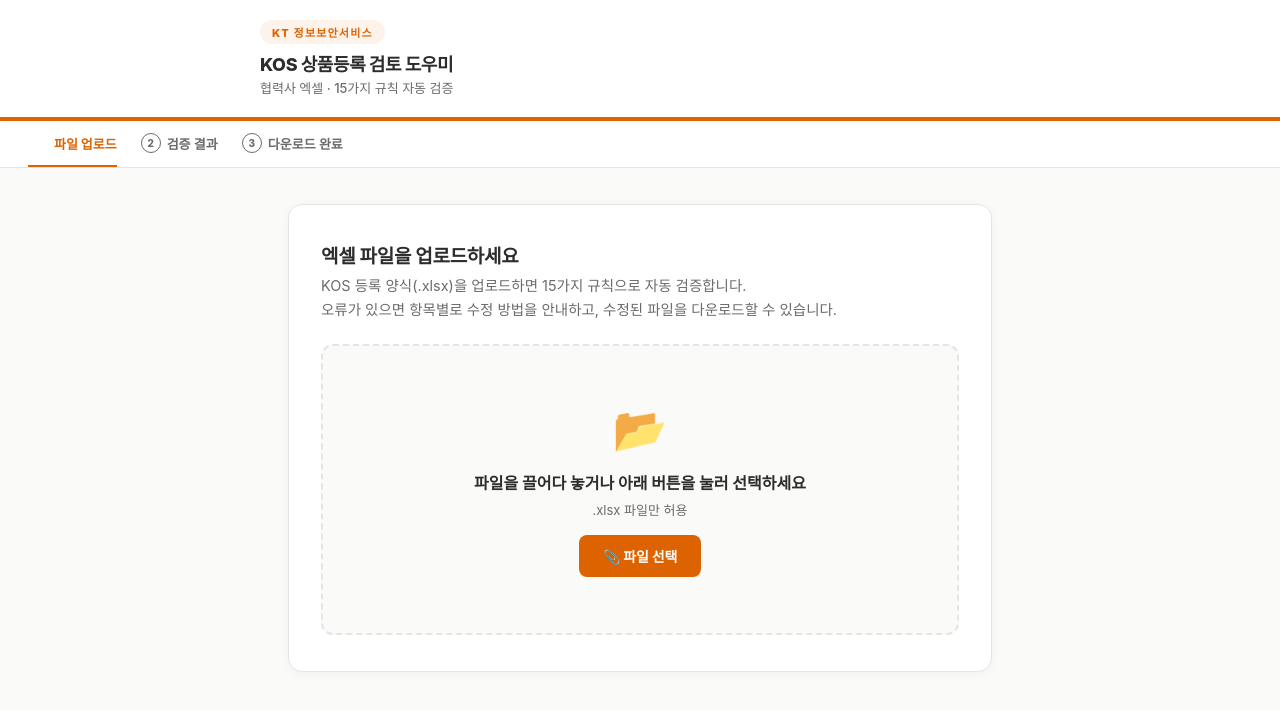
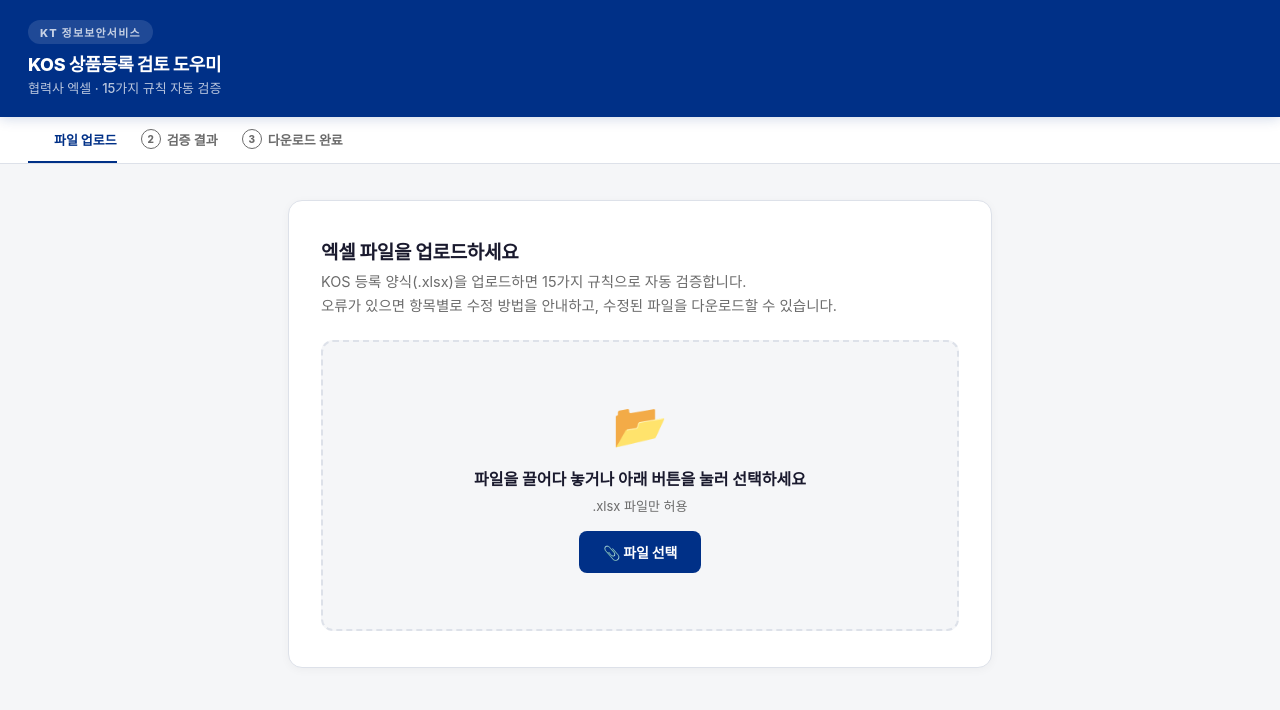
Before and after one commit to sirucoding/kos-validator, a plain HTML site: page index.html in a window 1280 px wide. Drawn offline with Linux system fonts and the light colour scheme; a web font is replaced by a local one.

Commit message:
design: 주황 → KT Enterprise 네이비 계열 디자인 적용, 제목 정렬 수정

```diff
--- a/index.html
+++ b/index.html
@@ -8,32 +8,33 @@
 <link rel="stylesheet" href="https://cdn.jsdelivr.net/gh/orioncactus/pretendard/dist/web/static/pretendard.css">
 <style>
 :root {
-  --accent: #dc6300;
-  --accent-light: rgba(220, 99, 0, 0.08);
-  --accent-border: rgba(220, 99, 0, 0.25);
+  --accent: #003087;
+  --accent-light: rgba(0, 48, 135, 0.07);
+  --accent-border: rgba(0, 48, 135, 0.25);
   --green: #059669;
   --amber: #D97706;
   --danger: #DC2626;
-  --bg: #FAFAF9;
+  --bg: #F5F6F8;
   --card: #FFFFFF;
-  --text: #2C2C2C;
+  --text: #1A1A2E;
   --muted: #6B6B6B;
-  --border: #E5E5E3;
+  --border: #DDE1E9;
   --radius: 14px;
 }
 * { box-sizing: border-box; margin: 0; padding: 0; -webkit-tap-highlight-color: transparent; }
 body { font-family: 'Pretendard', -apple-system, BlinkMacSystemFont, 'Apple SD Gothic Neo', sans-serif; background: var(--bg); color: var(--text); min-height: 100vh; font-size: 15px; -webkit-font-smoothing: antialiased; }
 
 /* 헤더 */
-.header { background: white; border-bottom: 4px solid var(--accent); padding: 20px 28px; position: sticky; top: 0; z-index: 100; box-shadow: 0 2px 10px rgba(0,0,0,0.04); }
-.header-inner { max-width: 760px; margin: 0 auto; }
-.header-tag { display: inline-block; font-size: 11px; font-weight: 800; color: var(--accent); background: var(--accent-light); padding: 4px 12px; border-radius: 20px; letter-spacing: 1.2px; text-transform: uppercase; margin-bottom: 6px; }
-.header h1 { font-size: 18px; font-weight: 800; color: var(--text); letter-spacing: -0.4px; }
-.header p { font-size: 13px; color: var(--muted); margin-top: 2px; font-weight: 500; }
+.header { background: var(--accent); padding: 20px 28px; position: sticky; top: 0; z-index: 100; box-shadow: 0 2px 12px rgba(0,48,135,0.18); }
+.header-inner { max-width: 760px; }
+.header-tag { display: inline-block; font-size: 11px; font-weight: 800; color: rgba(255,255,255,0.75); background: rgba(255,255,255,0.12); padding: 4px 12px; border-radius: 20px; letter-spacing: 1.2px; text-transform: uppercase; margin-bottom: 6px; }
+.header h1 { font-size: 18px; font-weight: 800; color: #FFFFFF; letter-spacing: -0.4px; }
+.header p { font-size: 13px; color: rgba(255,255,255,0.72); margin-top: 2px; font-weight: 500; }
 
 /* 스텝 바 */
 .stepbar { background: white; border-bottom: 1px solid var(--border); display: flex; padding: 0 28px; overflow-x: auto; -webkit-overflow-scrolling: touch; }
 .stepbar::-webkit-scrollbar { display: none; }
+.stepbar-inner { max-width: 760px; display: flex; }
 .step-item { display: flex; align-items: center; gap: 6px; padding: 12px 0; margin-right: 24px; font-size: 13px; color: var(--muted); white-space: nowrap; border-bottom: 2.5px solid transparent; flex-shrink: 0; font-weight: 600; }
 .step-item.active { color: var(--accent); border-bottom-color: var(--accent); font-weight: 800; }
 .step-item.done { color: var(--green); }
@@ -91,7 +92,7 @@
 .ic-cur { font-size: 12px; color: var(--muted); margin-bottom: 5px; }
 .ic-msg { font-size: 14px; color: var(--text); line-height: 1.6; }
 .ic-suggest { font-size: 12px; color: var(--accent); margin-top: 6px; font-weight: 700; }
-.ic-fix { padding: 12px 16px; background: rgba(255,96,0,0.03); border-top: 1px solid var(--border); }
+.ic-fix { padding: 12px 16px; background: rgba(0,48,135,0.03); border-top: 1px solid var(--border); }
 .fix-label { font-size: 12px; font-weight: 700; color: var(--muted); margin-bottom: 6px; letter-spacing: 0.3px; }
 .fix-input { width: 100%; padding: 11px 13px; border: 1.5px solid var(--border); border-radius: 8px; font-size: 16px; outline: none; background: white; font-family: inherit; }
 .fix-input:focus { border-color: var(--accent); }
@@ -152,7 +153,7 @@
 .results-table thead th { background: #F5F5F4; padding: 10px 14px; text-align: left; font-size: 11px; font-weight: 800; color: var(--muted); letter-spacing: 0.8px; text-transform: uppercase; border-bottom: 1.5px solid var(--border); white-space: nowrap; }
 .row-summary { cursor: pointer; transition: background 0.15s; }
 .row-summary:hover { background: #F5F5F4; }
-.row-summary.expanded { background: rgba(255,96,0,0.04); }
+.row-summary.expanded { background: rgba(0,48,135,0.04); }
 .row-summary td { padding: 13px 14px; border-bottom: 1px solid var(--border); vertical-align: middle; }
 .row-error td:first-child { border-left: 3.5px solid var(--danger); }
 .row-warning td:first-child { border-left: 3.5px solid var(--amber); }
@@ -179,7 +180,7 @@
 
 /* 디테일 패널 */
 .row-detail td { padding: 0 !important; border-bottom: 1.5px solid var(--border); }
-.detail-panel { padding: 14px 18px; display: flex; flex-direction: column; gap: 10px; background: rgba(255,96,0,0.02); }
+.detail-panel { padding: 14px 18px; display: flex; flex-direction: column; gap: 10px; background: rgba(0,48,135,0.02); }
 .detail-issue { background: white; border: 1.5px solid var(--border); border-radius: 10px; overflow: hidden; }
 .detail-issue.error { border-left: 4px solid var(--danger); }
 .detail-issue.warning { border-left: 4px solid var(--amber); }
@@ -192,7 +193,7 @@
 .di-body { padding: 10px 14px; font-size: 14px; line-height: 1.6; color: var(--text); }
 .di-cur { font-size: 12px; color: var(--muted); margin-bottom: 4px; }
 .di-suggest { font-size: 12px; color: var(--accent); font-weight: 700; margin-top: 6px; }
-.di-fix { padding: 10px 14px; background: rgba(255,96,0,0.03); border-top: 1px solid var(--border); }
+.di-fix { padding: 10px 14px; background: rgba(0,48,135,0.03); border-top: 1px solid var(--border); }
 .di-no-fix { padding: 10px 14px; font-size: 13px; color: var(--muted); font-style: italic; border-top: 1px solid var(--border); }
 .batch-label { font-size: 12px; color: var(--accent); font-weight: 700; margin-top: 6px; }
 
@@ -217,9 +218,11 @@
 </div>
 
 <div class="stepbar">
-  <div class="step-item active" id="si1"><div class="step-num"><span class="n">1</span></div>파일 업로드</div>
-  <div class="step-item" id="si2"><div class="step-num"><span class="n">2</span></div>검증 결과</div>
-  <div class="step-item" id="si3"><div class="step-num"><span class="n">3</span></div>다운로드 완료</div>
+  <div class="stepbar-inner">
+    <div class="step-item active" id="si1"><div class="step-num"><span class="n">1</span></div>파일 업로드</div>
+    <div class="step-item" id="si2"><div class="step-num"><span class="n">2</span></div>검증 결과</div>
+    <div class="step-item" id="si3"><div class="step-num"><span class="n">3</span></div>다운로드 완료</div>
+  </div>
 </div>
 
 <div class="main">
```
